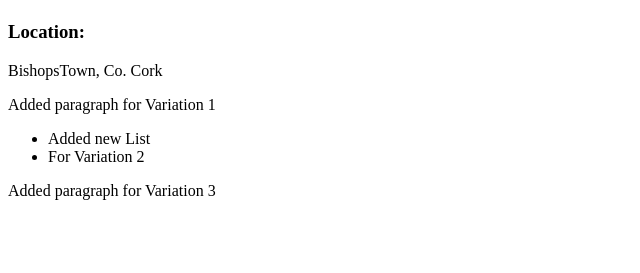
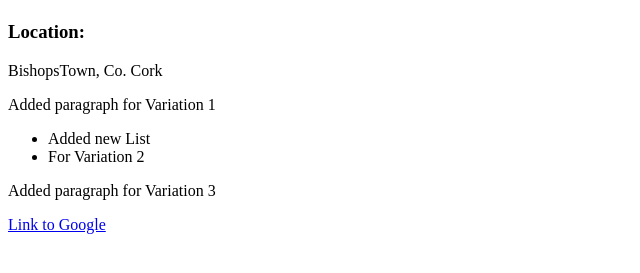
Before and after one commit to SteveWalsh1989/AgileAssignment, a plain HTML site: page index.html in a window 1280 px wide. Shown: the part 59-332 px from the top of the page, without its empty margins (0-640 px from the left). Drawn offline with Linux system fonts and the light colour scheme.

Commit message:
Added link: variation 5

```diff
--- a/index.html
+++ b/index.html
@@ -36,4 +36,6 @@ swalsh6@mycit.ie
 	<!-- Variation 3  -->
 	<p> Added paragraph for Variation 3</p>
 
+	<p><a href="http://www.google.com">Link to Google</p>
+
 </body>
```
